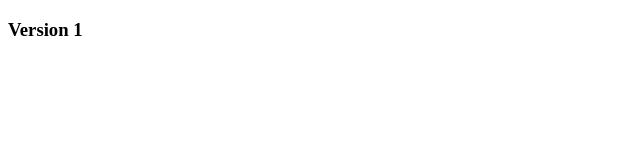
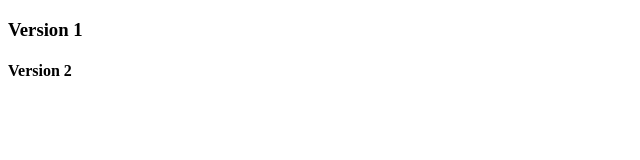
Before and after one commit to BhanusreeJajula/version, a plain HTML site: page index.html in a window 1280 px wide. Shown: the full height of the page, 0-640 px from the left. Drawn offline with Linux system fonts and the light colour scheme.

Commit message:
Version 2

```diff
--- a/index.html
+++ b/index.html
@@ -7,5 +7,6 @@
 </head>
 <body>
     <h3>Version 1</h3>
+    <h4>Version 2</h4>
 </body>
 </html>
```
